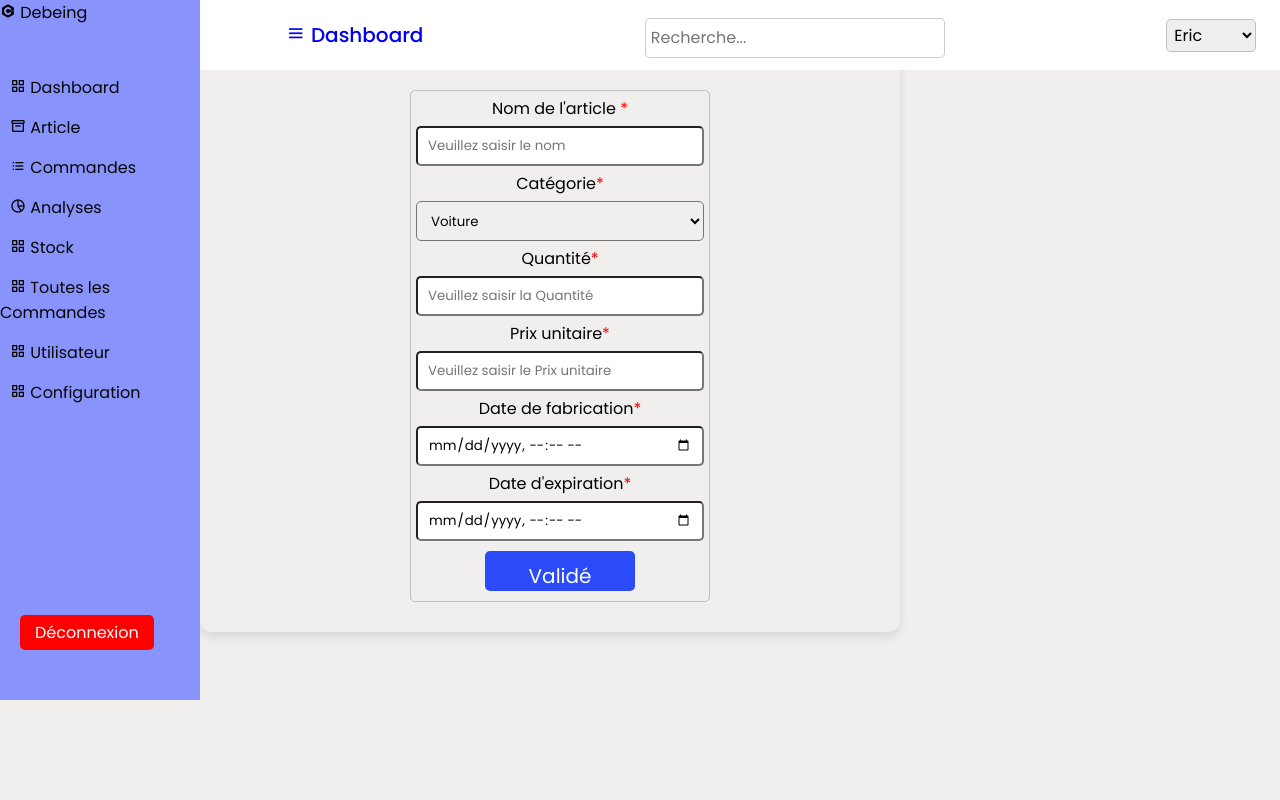
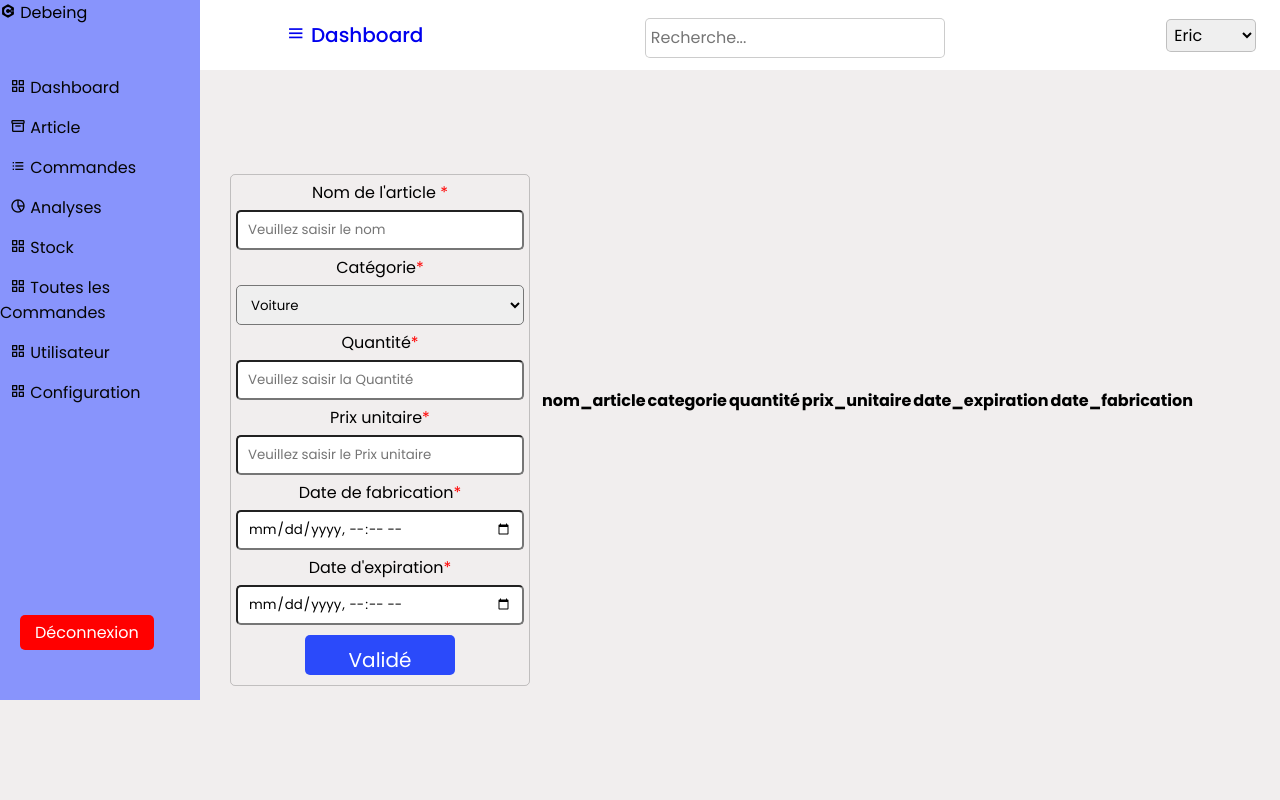
Before and after one commit to Debeing/Gestion-de-stock-, a PHP site: page /vue/article.php in a window 1280 px wide. Run offline with PHP 8.4, Linux system fonts and the light colour scheme; lists and menus that the app fills with data are empty.

Commit message:
toujours un commit

```diff
--- a/public/css/style.css
+++ b/public/css/style.css
@@ -87,13 +87,17 @@ body{
     font-size: 16px;
 }
 
-.form{
+
+.form-containered{
     display: flex;
     justify-content: center;
     align-items: center;
+    height: 100vh;
+}
+.form{
+    flex-direction: column;
+    gap: 20px;
     margin-top: 50px;
-    border-radius: 12px;
-    box-shadow: 0 5px 10px rgba(12, 12, 12, 0.1);
 }
 .contenu{
     border-radius: 10px;
@@ -117,31 +121,3 @@ body{
     font-size: 20px;
     width: 150px;
 }
-table.mtable{
-    width: 110%;
-    border: 1px solid white;
-}
-th{
-    display: inline-block;
-    justify-content: right;
-    text-align: right;
-    padding: 16px;
-}
-.box{
-    display: block;
-    justify-content: right;
-    align-items: right;
-}
-table.mtable, tr:nth-child(even){
-    background: white;
-}
- .box{
-    display: flex;
-    align-items: right;
-    justify-content: right;
-    width: 800px;
-    padding: 15px 14px;
-    margin-top: 20px;
-    border-radius: 12px;
-    box-shadow: 0 5px 10px rgba(12, 12, 12, 0.1);
-}
--- a/vue/article.php
+++ b/vue/article.php
@@ -1,6 +1,7 @@
 <?php
 include'entete.php'
 ?>
+        <div class="form-containered">
             <div class="form">
                 <form action="../model/ajoutArticle.php" method="POST">
                     <div class="contenu">
@@ -27,6 +28,21 @@ include'entete.php'
                     </div>
                 </form>
             </div>
+            <div class="box">
+                <table class="mtable">
+                    <thead>
+                        <tr>
+                            <th>nom_article</th>
+                            <th> categorie</th>
+                            <th>quantité</th>
+                            <th> prix_unitaire</th>
+                            <th>date_expiration</th>
+                            <th>date_fabrication</th>
+                        </tr>
+                    </thead>
+                </table>
+            </div>
+        </div>
     </section>
 
    <?php
```
Lines whose indentation alone changed are shown as unchanged.
